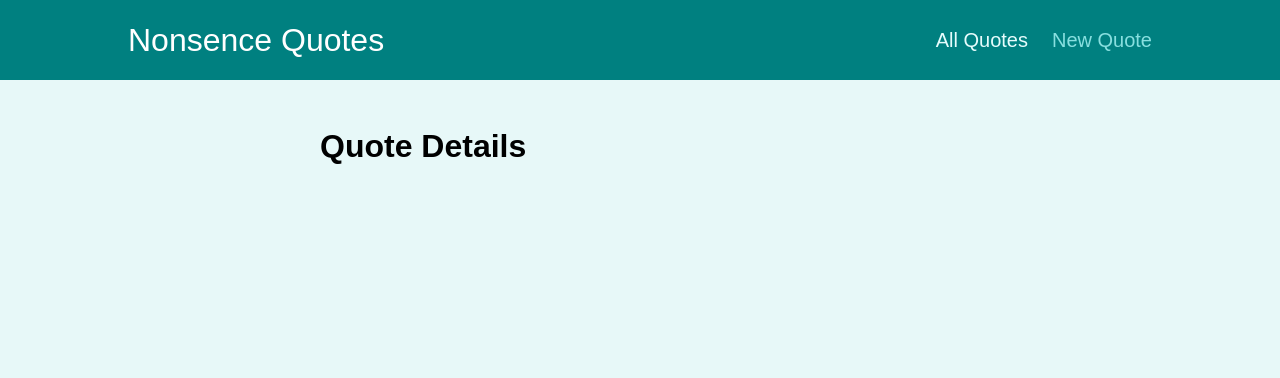
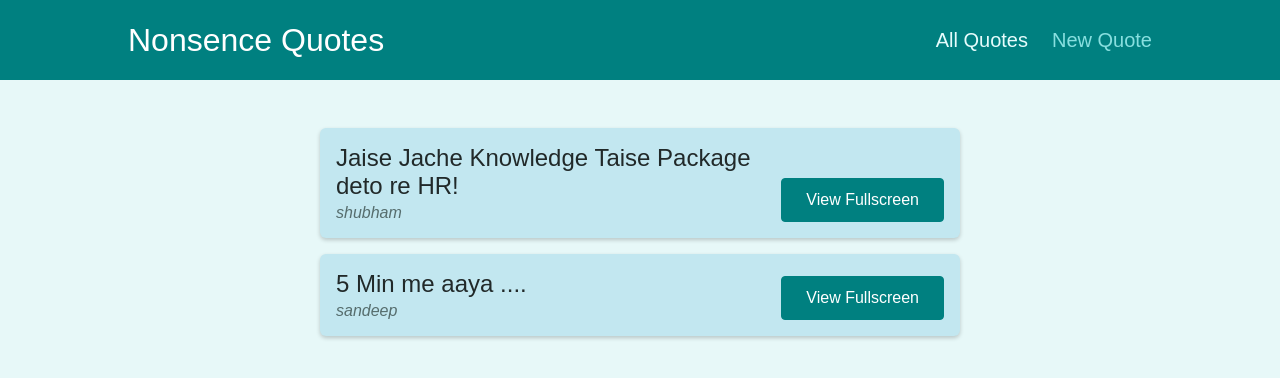
Before and after one commit to shubham-sapkal/great-quotes, a React (Create React App) app: page /quotes in a window 1280 px wide. Shown: the top 378 px of the page. Built offline with nearby package versions, Linux system fonts and the light colour scheme.

Commit message:
working with dummy data

```diff
--- a/src/components/quotes/HighlightedQuote.js
+++ b/src/components/quotes/HighlightedQuote.js
@@ -4,7 +4,7 @@ const HighlightedQuote = (props) => {
   return (
     <figure className={classes.quote}>
       <p>{props.text}</p>
-      <figcaption>{props.author}</figcaption>
+      <figcaption> - {props.author}</figcaption>
     </figure>
   );
 };
--- a/src/components/quotes/QuoteItem.js
+++ b/src/components/quotes/QuoteItem.js
@@ -1,4 +1,6 @@
 import classes from './QuoteItem.module.css';
+
+import { Link } from 'react-router-dom';
 
 const QuoteItem = (props) => {
   return (
@@ -9,9 +11,9 @@ const QuoteItem = (props) => {
         </blockquote>
         <figcaption>{props.author}</figcaption>
       </figure>
-      <a className='btn'>
+      <Link className='btn' to= {`/quotes/${props.id}`} >
         View Fullscreen
-      </a>
+      </Link>
     </li>
   );
 };
--- a/src/pages/AllQuotes.jsx
+++ b/src/pages/AllQuotes.jsx
@@ -1,8 +1,24 @@
+
+import QuoteList from '../components/quotes/QuoteList';
+
+const DUMMY_QUOTES = [
+    {
+        id: 'q1',
+        author: 'shubham',
+        text: 'Jaise Jache Knowledge Taise Package deto re HR!'
+    },
+    {
+        id: 'q2',
+        author: 'sandeep',
+        text: '5 Min me aaya ....'
+    }
+
+];
 
 
 const AllQuotes = () => {
     return (
-        <h1>Quote Details</h1>
+        <QuoteList quotes={DUMMY_QUOTES} />
     );
 };
 
--- a/src/pages/NewQuote.jsx
+++ b/src/pages/NewQuote.jsx
@@ -1,8 +1,14 @@
 
+import QuoteFrom from '../components/quotes/QuoteForm';
 
 const NewQuote = () => {
+
+    const addQUoteHandler = quoteData => {
+        console.log(quoteData);
+    }
+
     return (
-        <h1>New Quote Page</h1>
+        <QuoteFrom onAddQuote={addQUoteHandler} />
     );
 };
 
--- a/src/pages/QuoteDetails.jsx
+++ b/src/pages/QuoteDetails.jsx
@@ -1,15 +1,38 @@
 import { Route, useParams } from "react-router-dom";
 
 import Comments from '../components/comments/Comments';
+import HighlightedQuote from '../components/quotes/HighlightedQuote'
+
+const DUMMY_QUOTES = [
+    {
+        id: 'q1',
+        author: 'shubham',
+        text: 'Jaise Jache Knowledge Taise Package deto re HR!'
+    },
+    {
+        id: 'q2',
+        author: 'sandeep',
+        text: '5 Min me aaya ....'
+    }
+
+];
 
 const QuoteDetails = () => {
 
     const params = useParams();
 
+
+    const quote = DUMMY_QUOTES.find( quote => quote.id === params.quoteId);
+
+    if(!quote) {
+        return <p>No Quote Found!! </p>
+    }
+
     return (
         <div>
-            <h1>Quote Details Page</h1>
-            <h2>Quote Id: { params.quoteId } </h2>
+            <HighlightedQuote
+                text={quote.text}
+                author={quote.author} />
 
             {/* path={`/quotes/${params.quote}/comments`}  */}
             <Route path='/quotes/:quoteId/comments'>
```
